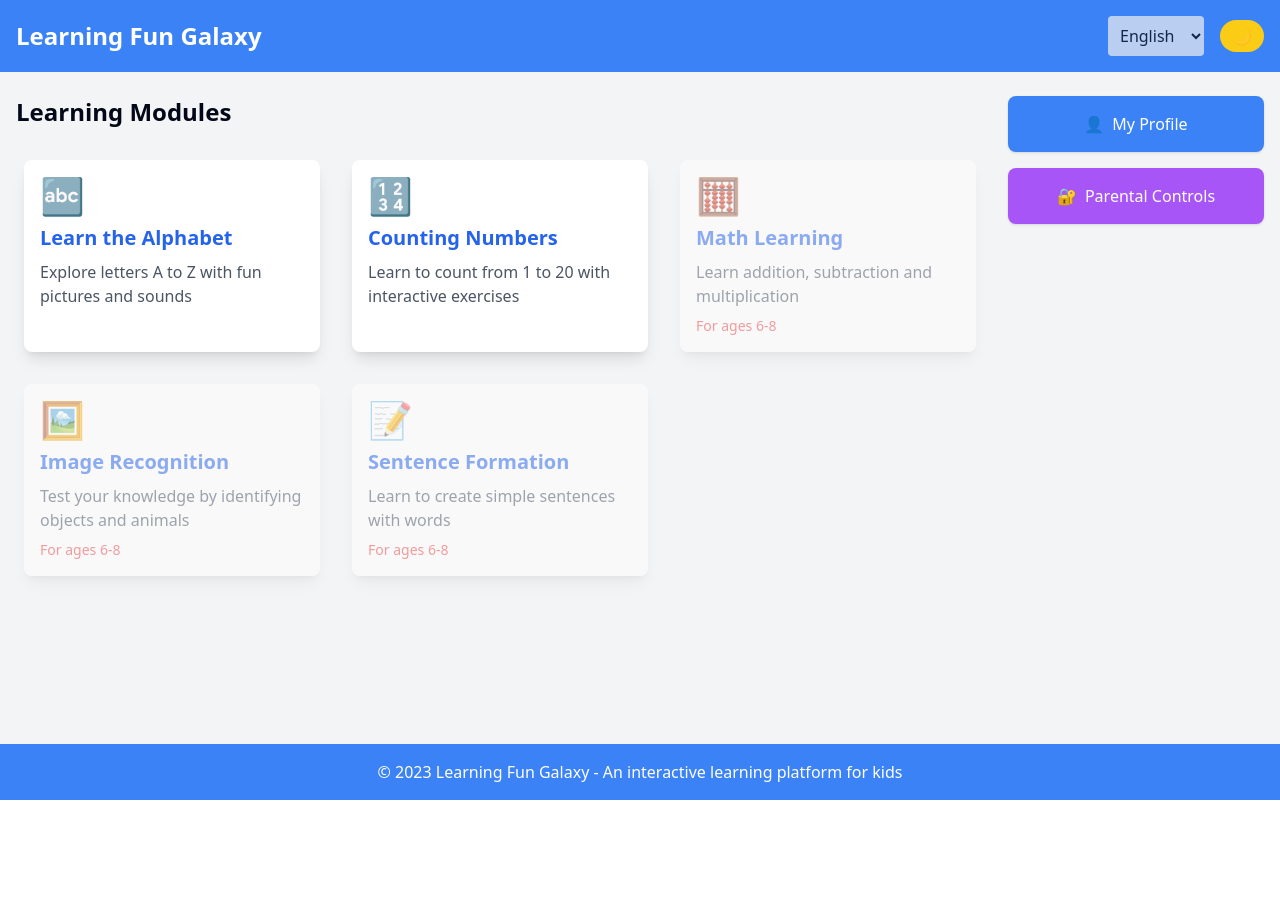
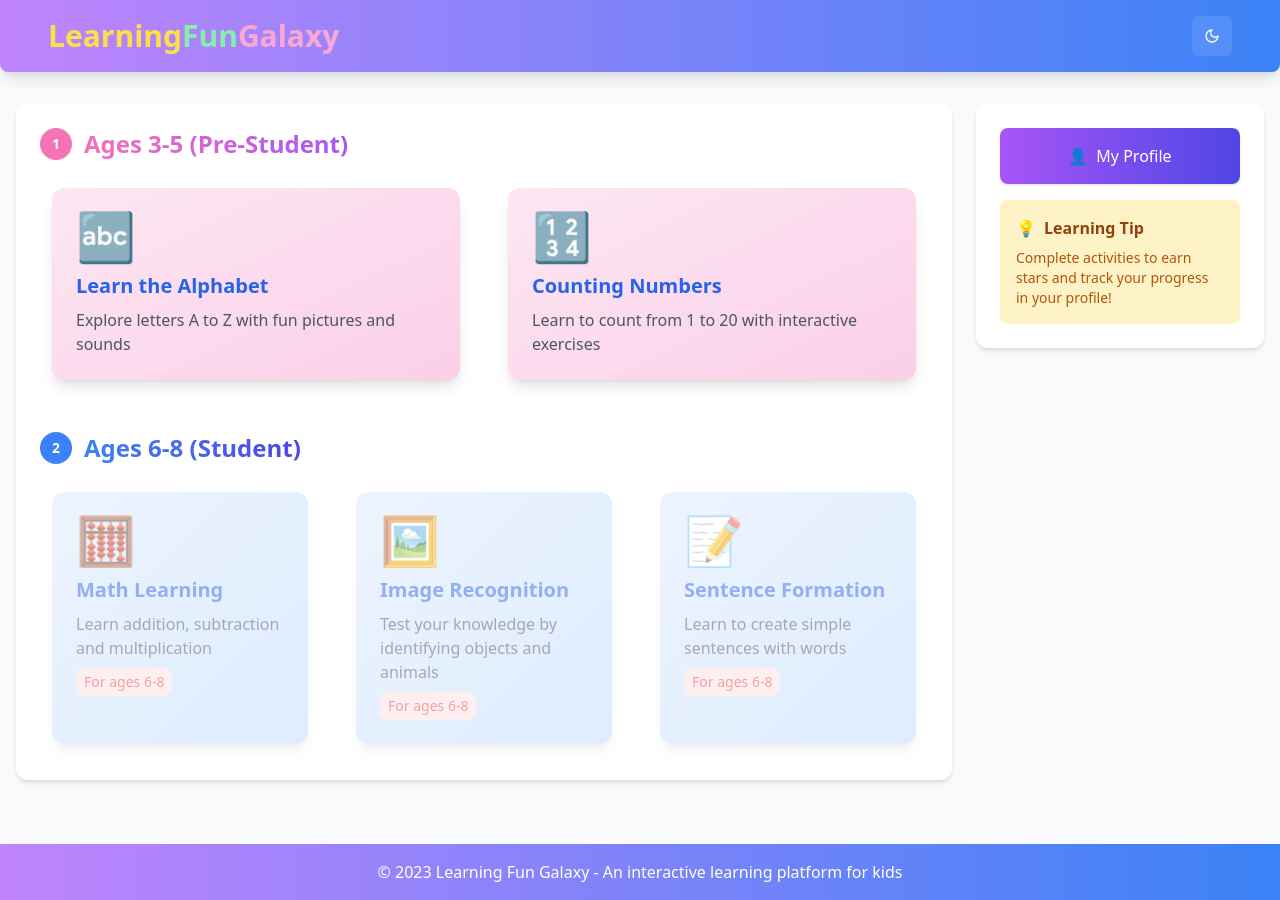
Before and after one commit to satishkashyap0423/learning-fun-galaxy, a React (Vite) app: page / in a window 1280 px wide. Before the commit the page ends 800 px from the top, so only its background shows below. Built offline with nearby package versions, Linux system fonts and the light colour scheme.

Commit message:
Improve UI and remove features
Improve the user interface and remove the login/logout option and parental control features. Also, create two different age categories.

```diff
--- a/src/components/Header.tsx
+++ b/src/components/Header.tsx
@@ -1,39 +1,44 @@
 
 import React from 'react';
 import { useAppContext } from '../context/AppContext';
+import { Button } from './ui/button';
+import { MoonIcon, SunIcon } from 'lucide-react';
 
 const Header: React.FC = () => {
-  const { currentUser, language, theme, updateTheme } = useAppContext();
+  const { currentUser, theme, updateTheme } = useAppContext();
 
   const toggleTheme = () => {
     updateTheme(theme === 'light' ? 'dark' : 'light');
   };
 
   return (
-    <header className={`p-4 ${theme === 'light' ? 'bg-blue-500' : 'bg-blue-800'} text-white flex justify-between items-center`}>
-      <div className="flex items-center">
-        <span className="text-2xl font-bold">Learning Fun Galaxy</span>
-        {currentUser.name !== 'Guest' && (
-          <span className="ml-4 text-lg">Hi, {currentUser.name}!</span>
-        )}
-      </div>
-      <div className="flex items-center">
-        <select
-          className="mr-4 p-2 rounded text-black"
-          value={language}
-          onChange={(e) => {}}
-          disabled
-        >
-          <option value="english">English</option>
-          <option value="spanish">Spanish</option>
-          <option value="french">French</option>
-        </select>
-        <button
-          onClick={toggleTheme}
-          className="bg-yellow-400 text-blue-900 px-3 py-1 rounded-full font-bold"
-        >
-          {theme === 'light' ? '🌙' : '☀️'}
-        </button>
+    <header className={`p-4 ${theme === 'light'
+      ? 'bg-gradient-to-r from-purple-400 to-blue-500'
+      : 'bg-gradient-to-r from-gray-800 to-blue-900'}
+      text-white shadow-lg rounded-b-lg`}>
+      <div className="container mx-auto flex justify-between items-center">
+        <div className="flex items-center space-x-2">
+          <span className="text-3xl font-bold">
+            <span className="text-yellow-300">Learning</span>
+            <span className="text-green-300">Fun</span>
+            <span className="text-pink-300">Galaxy</span>
+          </span>
+          {currentUser.name !== 'Guest' && (
+            <span className="ml-4 text-lg bg-white/20 px-3 py-1 rounded-full">
+              Hi, {currentUser.name}! 👋
+            </span>
+          )}
+        </div>
+        <div className="flex items-center space-x-3">
+          <Button
+            onClick={toggleTheme}
+            variant="outline"
+            size="icon"
+            className="bg-white/10 border-none text-white hover:bg-white/20"
+          >
+            {theme === 'light' ? <MoonIcon className="w-5 h-5" /> : <SunIcon className="w-5 h-5" />}
+          </Button>
+        </div>
       </div>
     </header>
   );
--- a/src/components/ModuleCard.tsx
+++ b/src/components/ModuleCard.tsx
@@ -39,18 +39,30 @@ const ModuleCard: React.FC<ModuleCardProps> = ({
     );
   };
 
+  const getCardBg = () => {
+    if (theme === 'light') {
+      return ageGroup === 'pre-student'
+        ? 'bg-gradient-to-br from-pink-100 to-pink-200'
+        : 'bg-gradient-to-br from-blue-100 to-blue-200';
+    } else {
+      return ageGroup === 'pre-student'
+        ? 'bg-gradient-to-br from-pink-900 to-purple-900'
+        : 'bg-gradient-to-br from-blue-900 to-indigo-900';
+    }
+  };
+
   return (
     <div
       onClick={isAvailable ? onPress : undefined}
-      className={`p-4 rounded-lg shadow-lg m-2 transition-all duration-300
-        ${theme === 'light' ? 'bg-white' : 'bg-gray-800'}
+      className={`p-6 rounded-xl shadow-lg m-3 transition-all duration-300
+        ${getCardBg()}
         ${isAvailable
-          ? 'cursor-pointer transform hover:scale-105'
+          ? 'cursor-pointer transform hover:scale-105 hover:shadow-xl'
           : 'opacity-50 cursor-not-allowed'}
         ${progress?.completed ? 'border-2 border-green-500' : ''}
       `}
     >
-      <div className="text-4xl mb-2">{icon}</div>
+      <div className="text-5xl mb-3">{icon}</div>
       <h3 className={`text-xl font-bold ${theme === 'light' ? 'text-blue-600' : 'text-blue-300'}`}>
         {title}
       </h3>
@@ -59,7 +71,7 @@ const ModuleCard: React.FC<ModuleCardProps> = ({
       </p>
       {renderStars()}
       {!isAvailable && (
-        <div className="mt-2 text-sm text-red-500">
+        <div className="mt-2 px-2 py-1 bg-red-100 text-red-500 rounded-lg text-sm inline-block">
           For {ageGroup === 'pre-student' ? 'ages 3-5' : 'ages 6-8'}
         </div>
       )}
--- a/src/context/AppContext.tsx
+++ b/src/context/AppContext.tsx
@@ -28,15 +28,9 @@ interface AppContextType {
   };
   language: LanguageType;
   theme: ThemeType;
-  parentalControls: {
-    difficultyLevel: number;
-    timeLimit: number;
-    isEnabled: boolean;
-  };
   updateUser: (user: Partial<AppContextType['currentUser']>) => void;
   updateLanguage: (language: LanguageType) => void;
   updateTheme: (theme: ThemeType) => void;
-  updateParentalControls: (controls: Partial<AppContextType['parentalControls']>) => void;
   updateProgress: (module: string, completed: boolean, stars: number) => void;
 }
 
@@ -50,15 +44,9 @@ const AppContext = createContext<AppContextType>({
   },
   language: 'english',
   theme: 'light',
-  parentalControls: {
-    difficultyLevel: 1,
-    timeLimit: 30,
-    isEnabled: true,
-  },
   updateUser: () => {},
   updateLanguage: () => {},
   updateTheme: () => {},
-  updateParentalControls: () => {},
   updateProgress: () => {},
 });
 
@@ -72,11 +60,6 @@ export const AppProvider: React.FC<{ children: React.ReactNode }> = ({ children
 
   const [language, setLanguage] = useState<LanguageType>('english');
   const [theme, setTheme] = useState<ThemeType>('light');
-  const [parentalControls, setParentalControls] = useState({
-    difficultyLevel: 1,
-    timeLimit: 30,
-    isEnabled: true,
-  });
 
   const updateUser = (user: Partial<AppContextType['currentUser']>) => {
     setCurrentUser((prev) => ({ ...prev, ...user }));
@@ -88,10 +71,6 @@ export const AppProvider: React.FC<{ children: React.ReactNode }> = ({ children
 
   const updateTheme = (newTheme: ThemeType) => {
     setTheme(newTheme);
-  };
-
-  const updateParentalControls = (controls: Partial<AppContextType['parentalControls']>) => {
-    setParentalControls((prev) => ({ ...prev, ...controls }));
   };
 
   const updateProgress = (module: string, completed: boolean, stars: number) => {
@@ -110,11 +89,9 @@ export const AppProvider: React.FC<{ children: React.ReactNode }> = ({ children
         currentUser,
         language,
         theme,
-        parentalControls,
         updateUser,
         updateLanguage,
         updateTheme,
-        updateParentalControls,
         updateProgress,
       }}
     >
--- a/src/pages/Index.tsx
+++ b/src/pages/Index.tsx
@@ -8,7 +8,6 @@ import CountingLearning from '../components/modules/CountingLearning';
 import MathLearning from '../components/modules/MathLearning';
 import ImageRecognition from '../components/modules/ImageRecognition';
 import SentenceFormation from '../components/modules/SentenceFormation';
-import ParentalControls from '../components/ParentalControls';
 import UserProfile from '../components/UserProfile';
 
 type ActiveModule =
@@ -18,7 +17,6 @@ type ActiveModule =
   | 'math'
   | 'image-recognition'
   | 'sentence-formation'
-  | 'parental-controls'
   | 'profile';
 
 const Index = () => {
@@ -40,8 +38,6 @@ const Index = () => {
         return <ImageRecognition />;
       case 'sentence-formation':
         return <SentenceFormation />;
-      case 'parental-controls':
-        return <ParentalControls />;
       case 'profile':
         return <UserProfile />;
       default:
@@ -50,7 +46,7 @@ const Index = () => {
   };
 
   const renderHomePage = () => {
-    const modules = [
+    const preStudentModules = [
       {
         title: 'Learn the Alphabet',
         description: 'Explore letters A to Z with fun pictures and sounds',
@@ -65,6 +61,9 @@ const Index = () => {
         moduleId: 'counting',
         ageGroup: 'pre-student',
       },
+    ];
+
+    const studentModules = [
       {
         title: 'Math Learning',
         description: 'Learn addition, subtraction and multiplication',
@@ -90,9 +89,16 @@ const Index = () => {
 
     return (
       <div>
-        <h2 className="text-2xl font-bold mb-6">Learning Modules</h2>
-        <div className="grid grid-cols-1 md:grid-cols-2 lg:grid-cols-3 gap-4">
-          {modules.map((module) => (
+        <div className="mb-10">
+          <div className="flex items-center mb-4">
+            <div className="w-8 h-8 bg-pink-400 rounded-full flex items-center justify-center text-white mr-3">
+              <span className="text-sm font-bold">1</span>
+            </div>
+            <h2 className="text-2xl font-bold bg-gradient-to-r from-pink-400 to-purple-500 text-transparent bg-clip-text">Ages 3-5 (Pre-Student)</h2>
+          </div>
+
+          <div className="grid grid-cols-1 md:grid-cols-2 lg:grid-cols-2 gap-6">
+            {preStudentModules.map((module) => (
               <ModuleCard
                 key={module.moduleId}
                 title={module.title}
@@ -105,49 +111,80 @@ const Index = () => {
             ))}
           </div>
         </div>
+
+        <div>
+          <div className="flex items-center mb-4">
+            <div className="w-8 h-8 bg-blue-500 rounded-full flex items-center justify-center text-white mr-3">
+              <span className="text-sm font-bold">2</span>
+            </div>
+            <h2 className="text-2xl font-bold bg-gradient-to-r from-blue-500 to-indigo-600 text-transparent bg-clip-text">Ages 6-8 (Student)</h2>
+          </div>
+
+          <div className="grid grid-cols-1 md:grid-cols-2 lg:grid-cols-3 gap-6">
+            {studentModules.map((module) => (
+              <ModuleCard
+                key={module.moduleId}
+                title={module.title}
+                description={module.description}
+                icon={module.icon}
+                moduleId={module.moduleId}
+                ageGroup={module.ageGroup as 'pre-student' | 'student'}
+                onPress={() => handleModuleClick(module.moduleId as ActiveModule)}
+              />
+            ))}
+          </div>
+        </div>
+      </div>
     );
   };
 
   return (
     <AppProvider>
-      <div className="min-h-screen flex flex-col bg-gray-100 dark:bg-gray-900">
+      <div className="min-h-screen flex flex-col bg-gray-50 dark:bg-gray-900">
         <Header />
 
-        <main className="flex-1 container mx-auto px-4 py-6">
+        <main className="flex-1 container mx-auto px-4 py-8">
           <div className="flex flex-col md:flex-row gap-6">
             {/* Main content area */}
-            <div className="flex-1">
+            <div className="flex-1 bg-white dark:bg-gray-800 p-6 rounded-xl shadow-md">
               {activeModule !== 'home' && (
                 <button
                   onClick={() => setActiveModule('home')}
-                  className="mb-4 flex items-center text-blue-500 hover:text-blue-700"
+                  className="mb-6 flex items-center text-blue-500 hover:text-blue-700 transition-colors"
                 >
-                  ← Back to Home
+                  <svg xmlns="http://www.w3.org/2000/svg" className="h-5 w-5 mr-1" viewBox="0 0 20 20" fill="currentColor">
+                    <path fillRule="evenodd" d="M9.707 14.707a1 1 0 01-1.414 0l-4-4a1 1 0 010-1.414l4-4a1 1 0 011.414 1.414L7.414 9H15a1 1 0 110 2H7.414l2.293 2.293a1 1 0 010 1.414z" clipRule="evenodd" />
+                  </svg>
+                  Back to Learning Modules
                 </button>
               )}
               {renderActiveModule()}
             </div>
 
             {/* Side panel */}
-            <div className="w-full md:w-64 space-y-4">
+            <div className="w-full md:w-72">
+              <div className="bg-white dark:bg-gray-800 p-6 rounded-xl shadow-md">
                 <button
                   onClick={() => handleModuleClick('profile')}
-                className="w-full p-4 bg-blue-500 text-white rounded-lg shadow flex items-center justify-center gap-2 hover:bg-blue-600 transition-colors"
+                  className="w-full p-4 bg-gradient-to-r from-purple-500 to-indigo-600 text-white rounded-lg shadow flex items-center justify-center gap-2 hover:from-purple-600 hover:to-indigo-700 transition-all mb-4"
                 >
                   <span>👤</span> My Profile
                 </button>
 
-              <button
-                onClick={() => handleModuleClick('parental-controls')}
-                className="w-full p-4 bg-purple-500 text-white rounded-lg shadow flex items-center justify-center gap-2 hover:bg-purple-600 transition-colors"
-              >
-                <span>🔐</span> Parental Controls
-              </button>
+                <div className="p-4 bg-amber-100 dark:bg-amber-900 rounded-lg mt-4">
+                  <h3 className="font-bold text-amber-800 dark:text-amber-300 mb-2 flex items-center">
+                    <span className="mr-2">💡</span> Learning Tip
+                  </h3>
+                  <p className="text-sm text-amber-700 dark:text-amber-400">
+                    Complete activities to earn stars and track your progress in your profile!
+                  </p>
+                </div>
+              </div>
             </div>
           </div>
         </main>
 
-        <footer className="bg-blue-500 text-white p-4 text-center">
+        <footer className="bg-gradient-to-r from-purple-400 to-blue-500 text-white p-4 text-center mt-8">
           <p>© 2023 Learning Fun Galaxy - An interactive learning platform for kids</p>
         </footer>
       </div>
```
Lines whose indentation alone changed are shown as unchanged.
